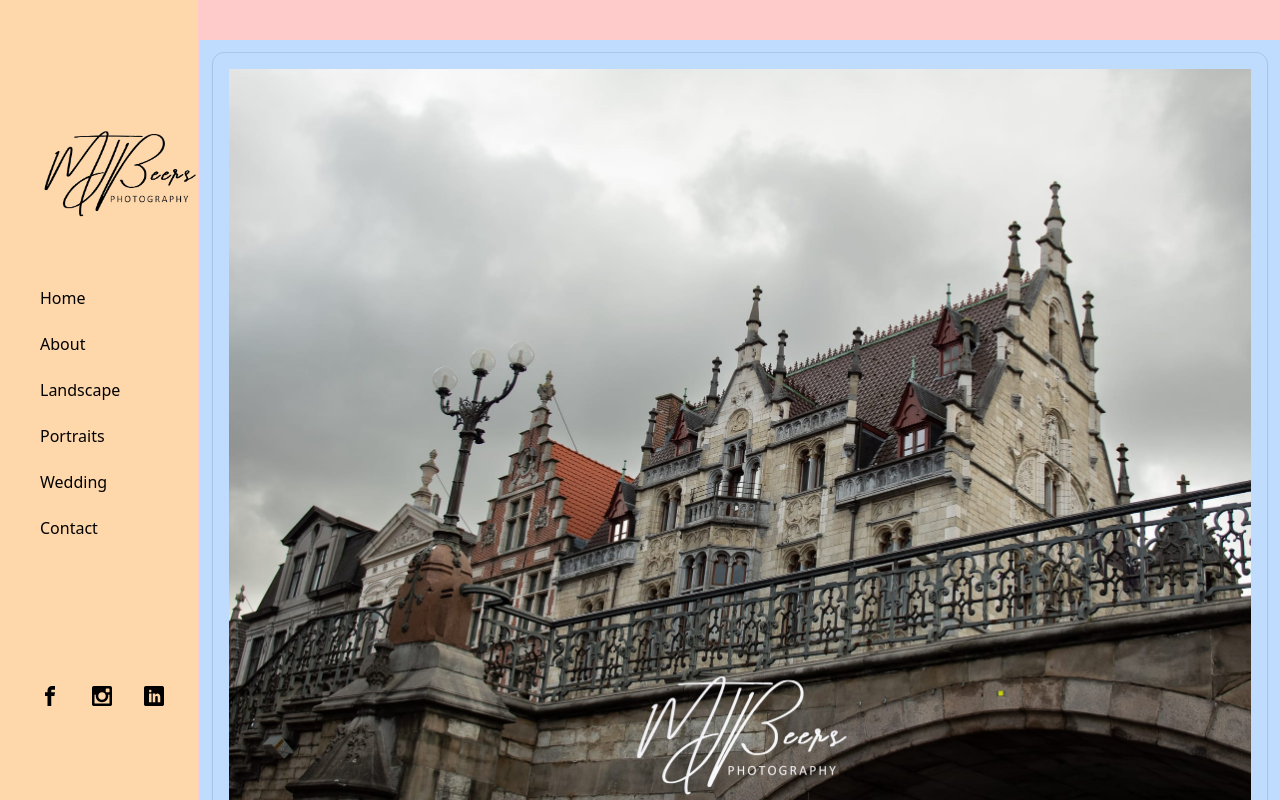
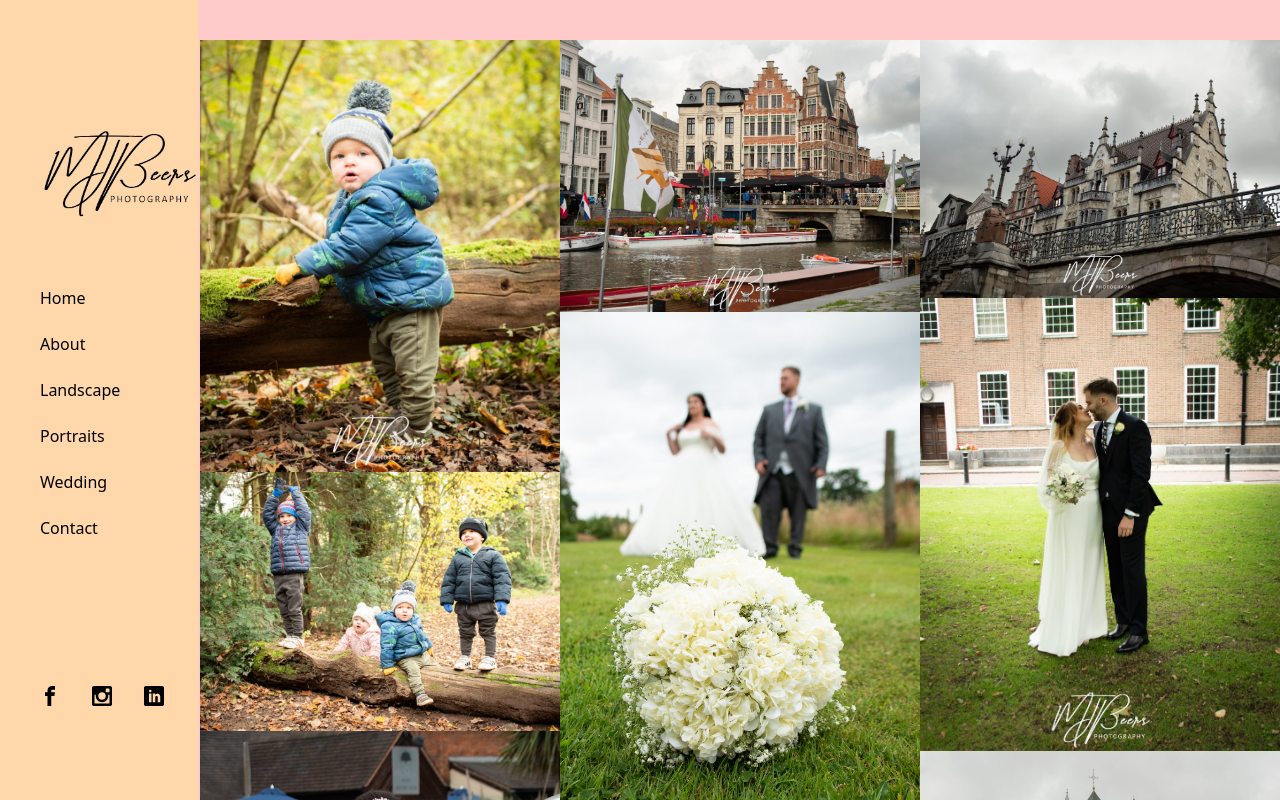
Before and after one commit to acz1992/mjbeers_photography, a React (Vite) app: page / in a window 1280 px wide. Shown: the top 800 px of the page. Built offline with nearby package versions, Linux system fonts and the light colour scheme.

Commit message:
Add randomize images function

```diff
--- a/src/components/PhotoGallery.tsx
+++ b/src/components/PhotoGallery.tsx
@@ -1,12 +1,44 @@
-/* import Masonry from "react-responsive-masonry"; */
+import Masonry from "react-responsive-masonry";
 import { getPhotos } from "../data/photo";
 import { getImageUrl } from "../utils/image-utils";
 
+interface Image {
+	id: string;
+	title: string;
+	description: string;
+	category: string;
+	imageAddress: string;
+}
+
+const shuffleArray = (array: Image[]) => {
+	const newArray = [...array];
+	for (let i = newArray.length - 1; i > 0; i--) {
+		const j = Math.floor(Math.random() * (i + 1));
+		[newArray[i], newArray[j]] = [newArray[j], newArray[i]];
+	}
+	return newArray;
+};
+
 const PhotoGallery = () => {
-	const images = getPhotos();
+	const images = shuffleArray(getPhotos());
 
 	return (
-		<ul className="grid sm:grid-cols-2 xl:grid-cols-3 gap-7">
+		<Masonry>
+			{images.map((image, i) => (
+				<img
+					key={i}
+					src={getImageUrl(image.imageAddress)}
+					style={{ width: "100%", display: "block" }}
+					alt={image.title}
+				/>
+			))}
+		</Masonry>
+	);
+};
+
+export default PhotoGallery;
+
+/* <ul className="grid sm:grid-cols-2 xl:grid-cols-3 gap-7">
 {images.map((image) => (
     <li
         className="flex flex-col mx-3 my-3 p-4 border border-black/10 shadow-sm rounded-xl"
@@ -19,8 +51,4 @@ const PhotoGallery = () => {
         />
     </li>
 ))}
-		</ul>
-	);
-};
-
-export default PhotoGallery;
+</ul> */
```
Lines whose indentation alone changed are shown as unchanged.
